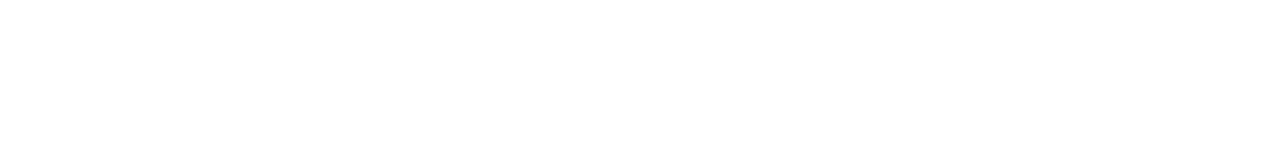
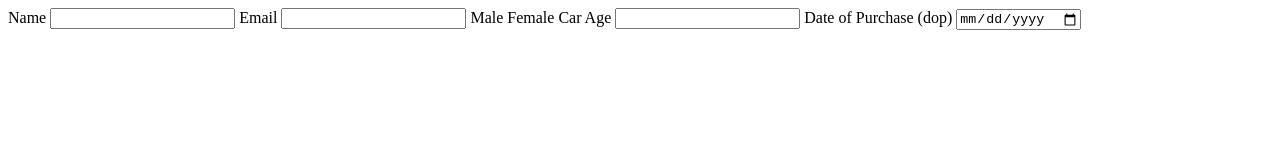
Before and after one commit to acciojob/car-insurance-form-RoopaSriReddyErigela, a website: page main.html in a window 1280 px wide. Drawn offline with Linux system fonts and the light colour scheme.

Commit message:
created a submission

```diff
--- a/main.html
+++ b/main.html
@@ -8,6 +8,18 @@
 
 <body>
 	<!-- the entire body must be written by student -->
+	<label for="name">Name</label>
+	<input type="Text" id="name" required>
+	<label for="email">Email</label>
+	<input type="Email" id="email" required>
+	<label for="gender_m">Male</label>
+
+	<label for="gender_f">Female</label>
+
+	<label for="carage">Car Age</label>
+	<input type="Number" id="carage" required>
+	<label for="dop">Date of Purchase (dop)</label>
+	<input type="Date" id="dop" required>
     <script type="text/javascript" src="./script.js">
 </script>
 
```
